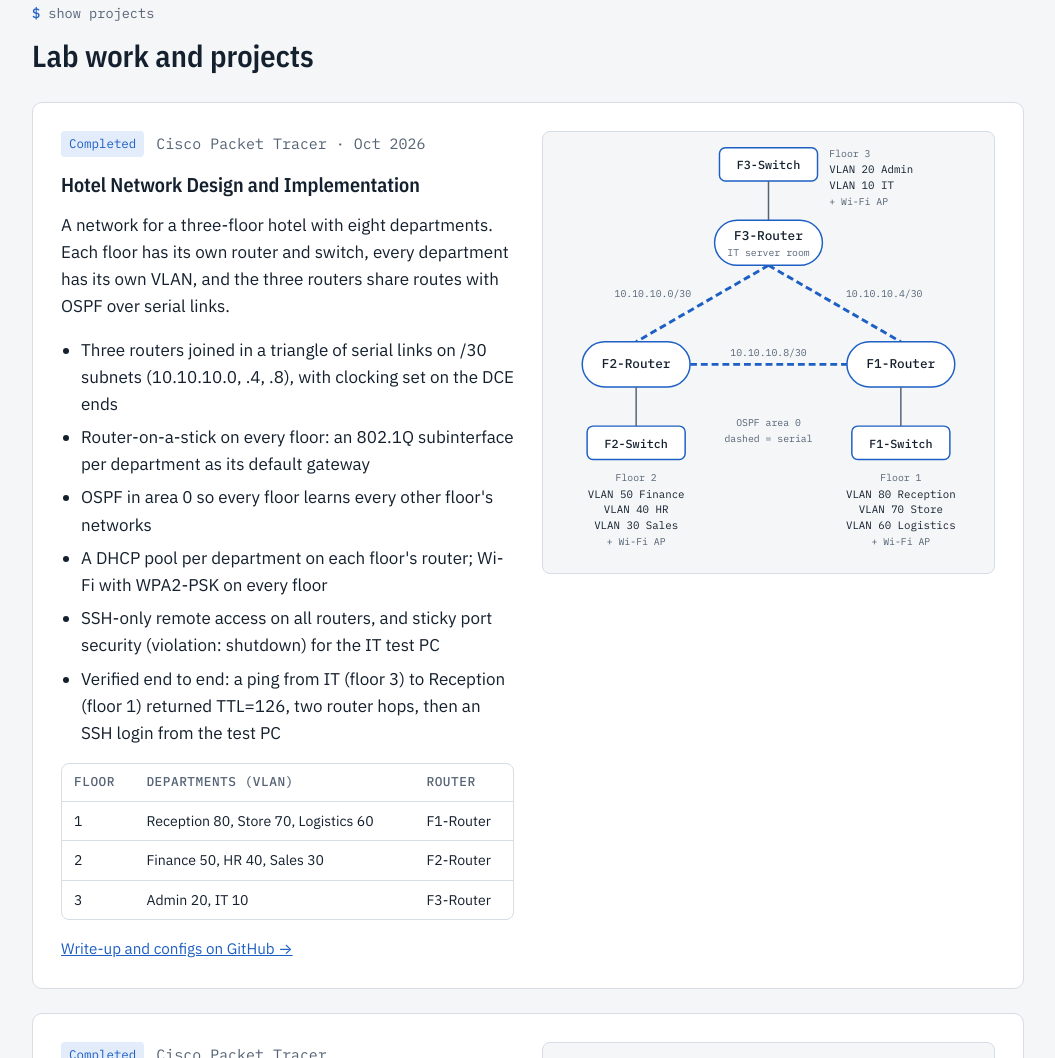
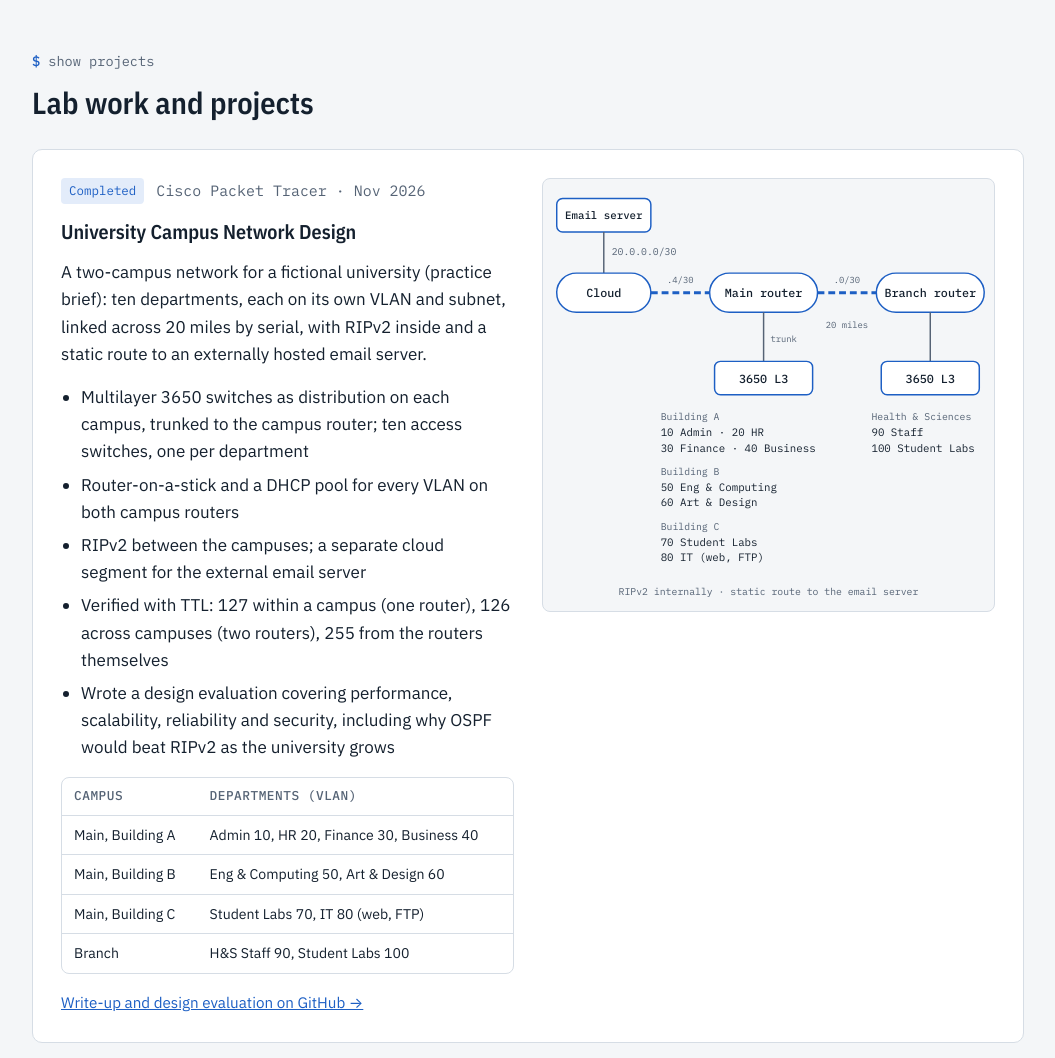
Before and after one commit to Jahslove01/Jahslove01.github.io, a plain HTML site: page index.html in a window 1280 px wide. Shown: the part 1742-2800 px from the top of the page, without its empty margins (112-1167 px from the left). Drawn offline with nearby package versions, Linux system fonts and the light colour scheme.

Commit message:
Add university campus network project

```diff
--- a/index.html
+++ b/index.html
@@ -282,6 +282,46 @@ footer .wrap{display:flex;justify-content:space-between;gap:12px;flex-wrap:wrap}
 
 
 <!-- Diagrams a project can show. Add a new <template id="diagram-NAME"> to give another project a drawing. -->
+<template id="diagram-campus">
+<svg class="topo" viewBox="0 0 460 440" role="img" aria-labelledby="campus-title">
+  <title id="campus-title">University topology: email server behind a cloud router, main campus router and branch campus router linked by serial, each campus router trunked to a multilayer switch serving its VLANs</title>
+  <rect class="dev" x="14" y="20" width="96" height="34" rx="6"/>
+  <text x="62" y="41" text-anchor="middle" font-size="11" font-weight="500">Email server</text>
+  <text x="70" y="78" font-size="10" class="sub">20.0.0.0/30</text>
+  <line class="link" x1="62" y1="54" x2="62" y2="96"/>
+  <rect class="dev" x="14" y="96" width="96" height="40" rx="20"/>
+  <text x="62" y="120" text-anchor="middle" font-size="12" font-weight="500">Cloud</text>
+  <path class="trunk" d="M110 116 L170 116" stroke-dasharray="7 4"/>
+  <text x="140" y="106" text-anchor="middle" font-size="9" class="sub">.4/30</text>
+  <rect class="dev" x="170" y="96" width="110" height="40" rx="20"/>
+  <text x="225" y="120" text-anchor="middle" font-size="12" font-weight="500">Main router</text>
+  <path class="trunk" d="M280 116 L340 116" stroke-dasharray="7 4"/>
+  <text x="310" y="106" text-anchor="middle" font-size="9" class="sub">.0/30</text>
+  <rect class="dev" x="340" y="96" width="110" height="40" rx="20"/>
+  <text x="395" y="120" text-anchor="middle" font-size="12" font-weight="500">Branch router</text>
+  <text x="310" y="152" text-anchor="middle" font-size="9" class="sub">20 miles</text>
+  <line class="link" x1="225" y1="136" x2="225" y2="186"/>
+  <line class="link" x1="395" y1="136" x2="395" y2="186"/>
+  <text x="232" y="166" font-size="9" class="sub">trunk</text>
+  <rect class="dev" x="175" y="186" width="100" height="34" rx="6"/>
+  <text x="225" y="208" text-anchor="middle" font-size="12" font-weight="500">3650 L3</text>
+  <rect class="dev" x="345" y="186" width="100" height="34" rx="6"/>
+  <text x="395" y="208" text-anchor="middle" font-size="12" font-weight="500">3650 L3</text>
+  <text x="120" y="246" font-size="10" class="sub">Building A</text>
+  <text x="120" y="262" font-size="11">10 Admin &#183; 20 HR</text>
+  <text x="120" y="278" font-size="11">30 Finance &#183; 40 Business</text>
+  <text x="120" y="302" font-size="10" class="sub">Building B</text>
+  <text x="120" y="318" font-size="11">50 Eng &amp; Computing</text>
+  <text x="120" y="334" font-size="11">60 Art &amp; Design</text>
+  <text x="120" y="358" font-size="10" class="sub">Building C</text>
+  <text x="120" y="374" font-size="11">70 Student Labs</text>
+  <text x="120" y="390" font-size="11">80 IT (web, FTP)</text>
+  <text x="335" y="246" font-size="10" class="sub">Health &amp; Sciences</text>
+  <text x="335" y="262" font-size="11">90 Staff</text>
+  <text x="335" y="278" font-size="11">100 Student Labs</text>
+  <text x="230" y="424" text-anchor="middle" font-size="10" class="sub">RIPv2 internally &#183; static route to the email server</text>
+</svg>
+</template>
 <template id="diagram-hotel">
 <svg class="topo" viewBox="0 0 460 450" role="img" aria-labelledby="hotel-title">
   <title id="hotel-title">Hotel topology: three routers in a triangle of serial links, each with a switch serving its floor's VLANs</title>
@@ -385,17 +425,43 @@ footer .wrap{display:flex;justify-content:space-between;gap:12px;flex-wrap:wrap}
    ===================================================================== */
 
 const SKILLS = [
-  { area: "IPv4, subnetting, TCP/IP model", status: "up", evidence: "Subnetted /26 and /30 designs; documented two addressing plans" },
-  { area: "Switching: VLANs, trunks, interfaces", status: "up", evidence: "SOHO and hotel labs; interface status and error-counter troubleshooting" },
-  { area: "Inter-VLAN routing, DHCP", status: "up", evidence: "Router-on-a-stick and DHCP pools across 8 VLANs on 3 routers" },
-  { area: "OSPF (single area), serial WAN links", status: "up", evidence: "Hotel network: 3 routers, area 0, /30 serial links" },
+  { area: "IPv4, subnetting, TCP/IP model", status: "up", evidence: "Addressing plans for three lab networks, /24 to /30" },
+  { area: "Switching: VLANs, trunks, interfaces", status: "up", evidence: "Up to 10 VLANs across access and multilayer switches" },
+  { area: "Inter-VLAN routing, DHCP", status: "up", evidence: "Router-on-a-stick and DHCP pools on two campuses" },
+  { area: "Dynamic routing: OSPF and RIPv2", status: "up", evidence: "Hotel network (OSPF area 0); university network (RIPv2)" },
+  { area: "Static routing, serial WAN links", status: "up", evidence: "University network: static route to an external server" },
   { area: "SSH, port security", status: "up", evidence: "Hotel network: SSH-only router access, sticky port security" },
-  { area: "STP, EtherChannel, ACLs, NAT", status: "lab", evidence: "Campus Network Lab, Nov–Dec 2026" },
+  { area: "L3 switching (SVIs), STP, EtherChannel, ACLs, NAT", status: "lab", evidence: "Campus Network Lab, Nov\u2013Dec 2026" },
   { area: "Packet analysis (Wireshark)", status: "lab", evidence: "Campus Network Lab, week 7" },
   { area: "Cloud networking (AWS VPC)", status: "next", evidence: "Campus Network Lab, week 8" }
 ];
 
 const PROJECTS = [
+  {
+    title: "University Campus Network Design",
+    status: "Completed",
+    meta: "Cisco Packet Tracer \u00b7 Nov 2026",
+    featured: true,
+    summary: "A two-campus network for a fictional university (practice brief): ten departments, each on its own VLAN and subnet, linked across 20 miles by serial, with RIPv2 inside and a static route to an externally hosted email server.",
+    bullets: [
+      "Multilayer 3650 switches as distribution on each campus, trunked to the campus router; ten access switches, one per department",
+      "Router-on-a-stick and a DHCP pool for every VLAN on both campus routers",
+      "RIPv2 between the campuses; a separate cloud segment for the external email server",
+      "Verified with TTL: 127 within a campus (one router), 126 across campuses (two routers), 255 from the routers themselves",
+      "Wrote a design evaluation covering performance, scalability, reliability and security, including why OSPF would beat RIPv2 as the university grows"
+    ],
+    table: {
+      head: ["Campus", "Departments (VLAN)"],
+      rows: [
+        ["Main, Building A", "Admin 10, HR 20, Finance 30, Business 40"],
+        ["Main, Building B", "Eng & Computing 50, Art & Design 60"],
+        ["Main, Building C", "Student Labs 70, IT 80 (web, FTP)"],
+        ["Branch", "H&S Staff 90, Student Labs 100"]
+      ]
+    },
+    diagram: "campus",
+    links: [{ label: "Write-up and design evaluation on GitHub", url: "https://github.com/Jahslove01/university-campus-network" }]
+  },
   {
     title: "Hotel Network Design and Implementation",
     status: "Completed",
```
